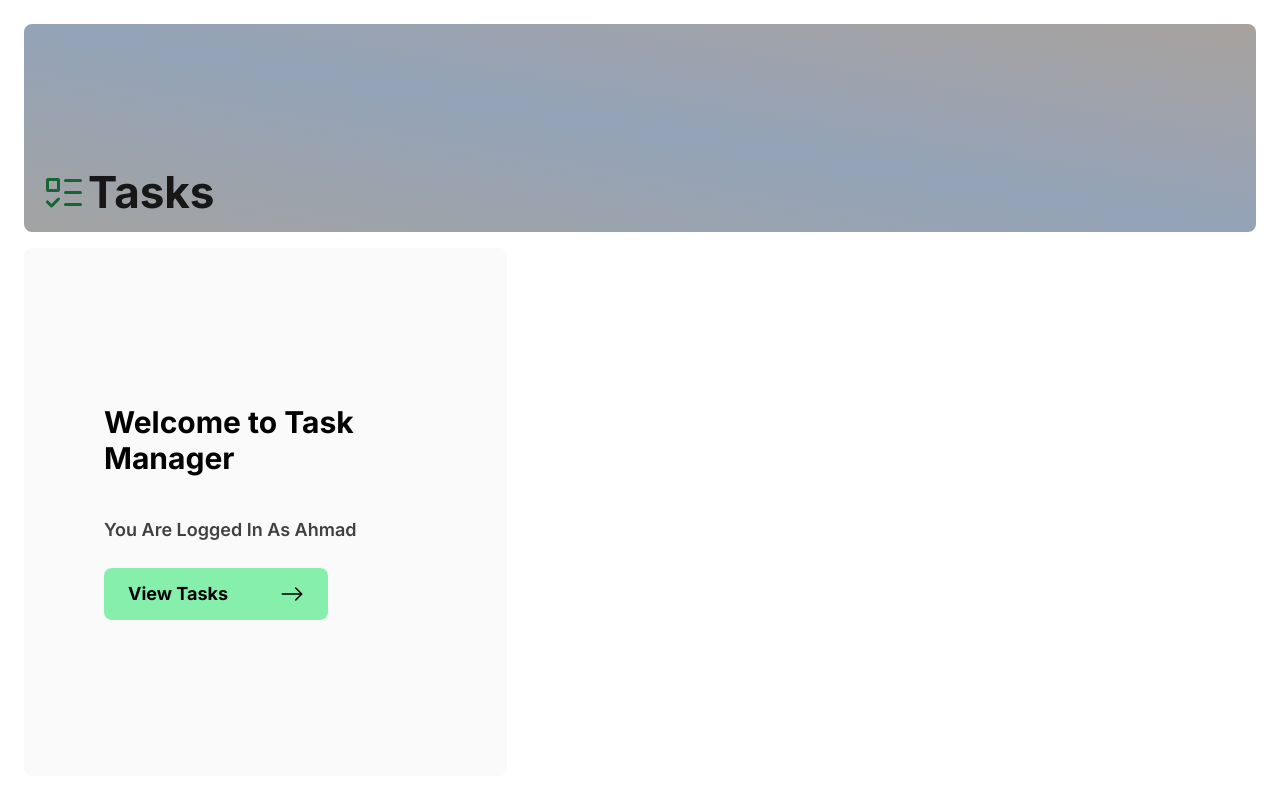
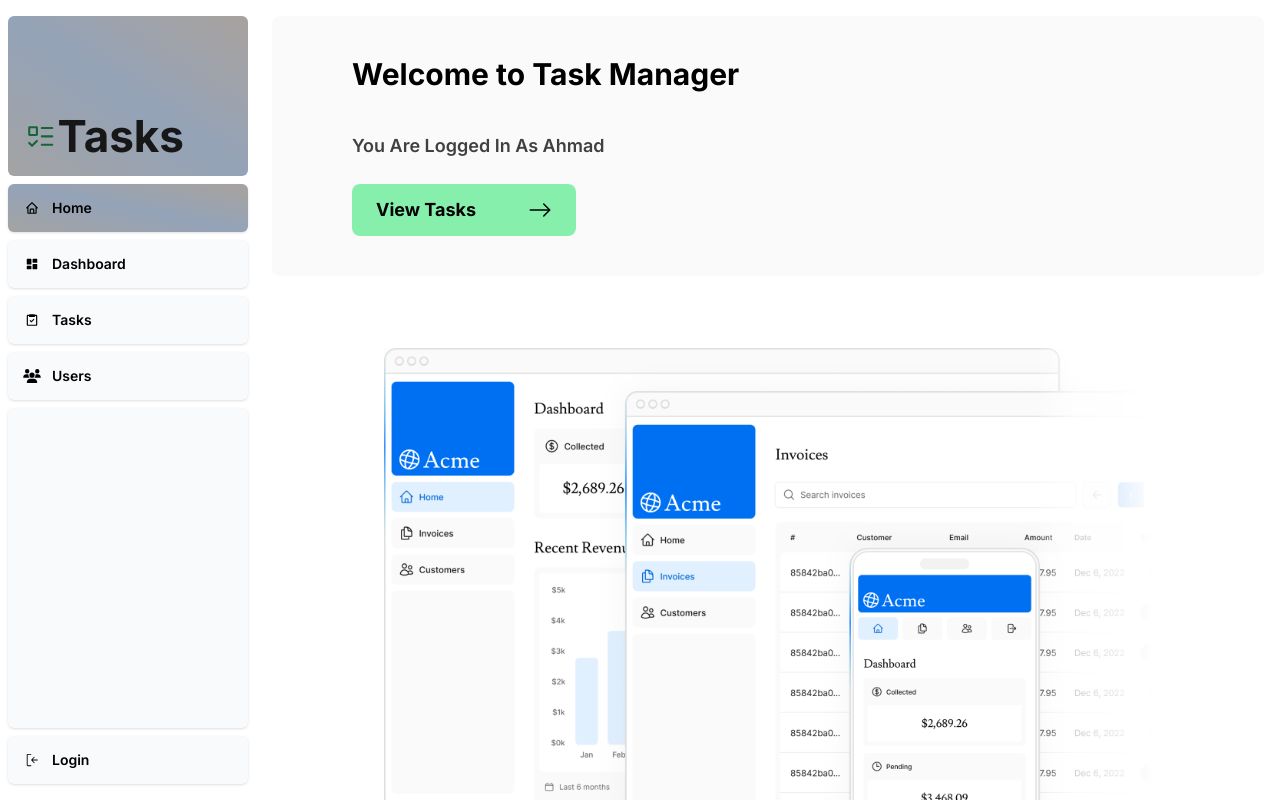
Before and after one commit to ahmad-elshowair/next-tasks, a Next.js app: page / in a window 1280 px wide. Built offline with nearby package versions, Linux system fonts and the light colour scheme.

Commit message:
"Updated NavLinks and Sidebar components, added login/logout buttons, and refactored layout and page structures."

```diff
--- a/app/components/NavLinks.tsx
+++ b/app/components/NavLinks.tsx
@@ -2,14 +2,17 @@
 import clsx from "clsx";
 import Link from "next/link";
 import { usePathname } from "next/navigation";
-import { BiHome } from "react-icons/bi";
-import { GoTasklist } from "react-icons/go";
+import { BiHome, BiSolidDashboard, BiTask } from "react-icons/bi";
+import { FaUsers } from "react-icons/fa6";
 
 const NavLinks = () => {
 	const pathname = usePathname();
 	const links = [
 		{ href: "/", label: "Home", icon: BiHome },
-		{ href: "/tasks", label: "Dos", icon: GoTasklist },
+		{ href: "/dashboard", label: "Dashboard", icon: BiSolidDashboard },
+
+		{ href: "/tasks", label: "Tasks", icon: BiTask },
+		{ href: "/users", label: "Users", icon: FaUsers },
 	];
 	return (
 		<>
--- a/app/components/Sidebar.tsx
+++ b/app/components/Sidebar.tsx
@@ -1,9 +1,11 @@
 "use client";
 import TaskLogo from "@/app/components/TaskLogo";
-import { GoSignOut } from "react-icons/go";
+import Link from "next/link";
+import { GoSignIn, GoSignOut } from "react-icons/go";
 import NavLinks from "./NavLinks";
 
 const Sidebar = () => {
+	const session = { logged: false };
 	return (
 		<aside className="flex h-full flex-col px-3 py-4 md:px-2">
 			<section className="mb-2 flex h-20 items-end justify-start rounded-md bg-gradient-to-tr from-neutral-400 via-slate-400 to-stone-400 p-4 md:h-40">
@@ -14,12 +16,21 @@ const Sidebar = () => {
 			<div className="flex grow flex-row justify-between space-x-2 md:flex-col md:space-x-0 md:space-y-2">
 				<NavLinks />
 				<div className="hidden h-auto w-full grow rounded-md bg-gray-50 md:block shadow"></div>
+				{!session.logged ? (
+					<Link
+						href={"/login"}
+						className="flex h-[48px] w-full grow items-center justify-center gap-2 rounded-md bg-gray-50 p-3 text-sm font-semibold hover:bg-green-100 hover:text-neutral-600 md:flex-none md:justify-start md:p-2 md:px-3 shadow">
+						<GoSignIn className="w-6 font-bold" />
+						<span className="hidden md:block">Login</span>
+					</Link>
+				) : (
 					<form action="">
 						<button className="flex h-[48px] w-full grow items-center justify-center gap-2 rounded-md bg-gray-50 p-3 text-sm font-semibold hover:bg-green-100 hover:text-neutral-600 md:flex-none md:justify-start md:p-2 md:px-3 shadow">
 							<GoSignOut className="w-6" />
 							<span className="hidden md:block">Sign out</span>
 						</button>
 					</form>
+				)}
 			</div>
 		</aside>
 	);
--- /dev/null
+++ b/app/dashboard/page.tsx
@@ -0,0 +1,5 @@
+const Dashboard = () => {
+	return <div>Dashboard</div>;
+};
+
+export default Dashboard;
--- a/app/layout.tsx
+++ b/app/layout.tsx
@@ -1,5 +1,6 @@
 import type { Metadata } from "next";
 
+import Sidebar from "@/app/components/Sidebar";
 import { inter } from "./components/ui/fonts";
 import "./globals.css";
 
@@ -15,7 +16,16 @@ export default function RootLayout({
 }>) {
 	return (
 		<html lang="en">
-			<body className={`${inter.className} antialiased`}>{children}</body>
+			<body className={`${inter.className} antialiased`}>
+				<div className="flex h-screen flex-col md:flex-row md:overflow-hidden">
+					<div className="w-full flex-none md:w-64">
+						<Sidebar />
+					</div>
+					{/* <main className="flex-grow p-6 md:overflow-y-auto md:p-12"> */}
+					{children}
+					{/* </main> */}
+				</div>
+			</body>
 		</html>
 	);
 }
--- a/app/page.tsx
+++ b/app/page.tsx
@@ -1,16 +1,17 @@
+import Image from "next/image";
 import Link from "next/link";
 import { BsArrowRight } from "react-icons/bs";
-import TaskLogo from "./components/TaskLogo";
 
 export default function Home() {
 	const session = { logged: true, name: "ahmad" };
 	return (
-		<main className="flex min-h-screen flex-col p-6">
-			<div className="flex h-20 shrink-0 items-end rounded-lg bg-gradient-to-tr from-neutral-400 via-slate-400 to-stone-400 p-4 md:h-52">
+		<main className="flex min-h-screen p-4 w-full">
+			{/* <div className="flex h-20 shrink-0 items-end rounded-lg bg-gradient-to-tr from-neutral-400 via-slate-400 to-stone-400 p-4 md:h-52">
 				<TaskLogo />
-			</div>
-			<div className="flex flex-col gap-6 mt-4 grow md:flex-row">
-				<div className="flex flex-col justify-center gap-6 rounded-lg bg-neutral-50 px-6 py-10 md:w-2/5 md:px-20">
+			</div> */}
+			<div className="flex flex-col gap-6 grow">
+				{/* THE WELCOME SECTION */}
+				<div className="flex flex-col justify-center gap-6 rounded-lg bg-neutral-50 px-6 py-10 md:px-20">
 					<h1 className="text-3xl font-bold mb-4">Welcome to Task Manager</h1>
 					{session.logged ? (
 						<>
@@ -34,7 +35,24 @@ export default function Home() {
 						</p>
 					)}
 				</div>
-				<div className="flex items-center justify-center p-6 md:w-3/5 md:px-28 md:py-12"></div>
+
+				{/* THE BANNER SECTION  */}
+				<div className="flex items-center justify-center p-6 md:px-28 md:py-12">
+					<Image
+						src={"/hero-desktop.png"}
+						height={760}
+						width={1000}
+						className="hidden md:block"
+						alt="Screenshot of the Tasks project showing desktop version"
+					/>
+					<Image
+						src={"/hero-mobile.png"}
+						height={620}
+						width={560}
+						className="block md:hidden"
+						alt="Screenshot of the Tasks project showing desktop version"
+					/>
+				</div>
 			</div>
 		</main>
 	);
--- /dev/null
+++ b/app/tasks/actions.ts
@@ -0,0 +1 @@
+export const fetchLatestTasks = async () => {};
--- a/app/tasks/layout.tsx
+++ /dev/null
@@ -1,15 +0,0 @@
-import React from "react";
-import Sidebar from "../components/Sidebar";
-
-export default function layout({ children }: { children: React.ReactNode }) {
-	return (
-		<div className="flex h-screen flex-col md:flex-row md:overflow-hidden">
-			<div className="w-full flex-none md:w-64">
-				<Sidebar />
-			</div>
-			<main className="flex-grow p-6 md:overflow-y-auto md:p-12">
-				{children}
-			</main>
-		</div>
-	);
-}
```
Also changed, not shown: public/hero-desktop.png (added), public/hero-mobile.png (added). Lines whose indentation alone changed are shown as unchanged.
